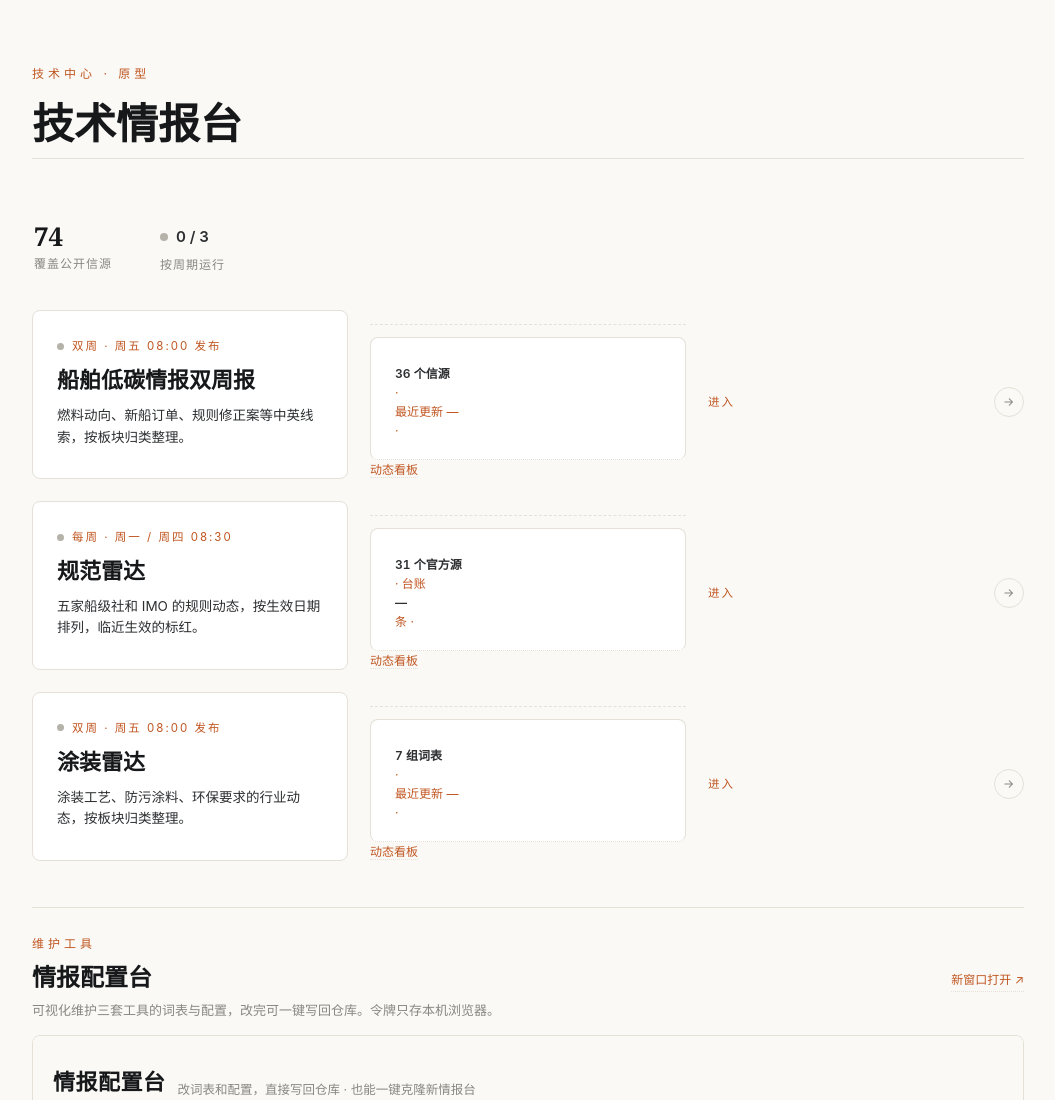
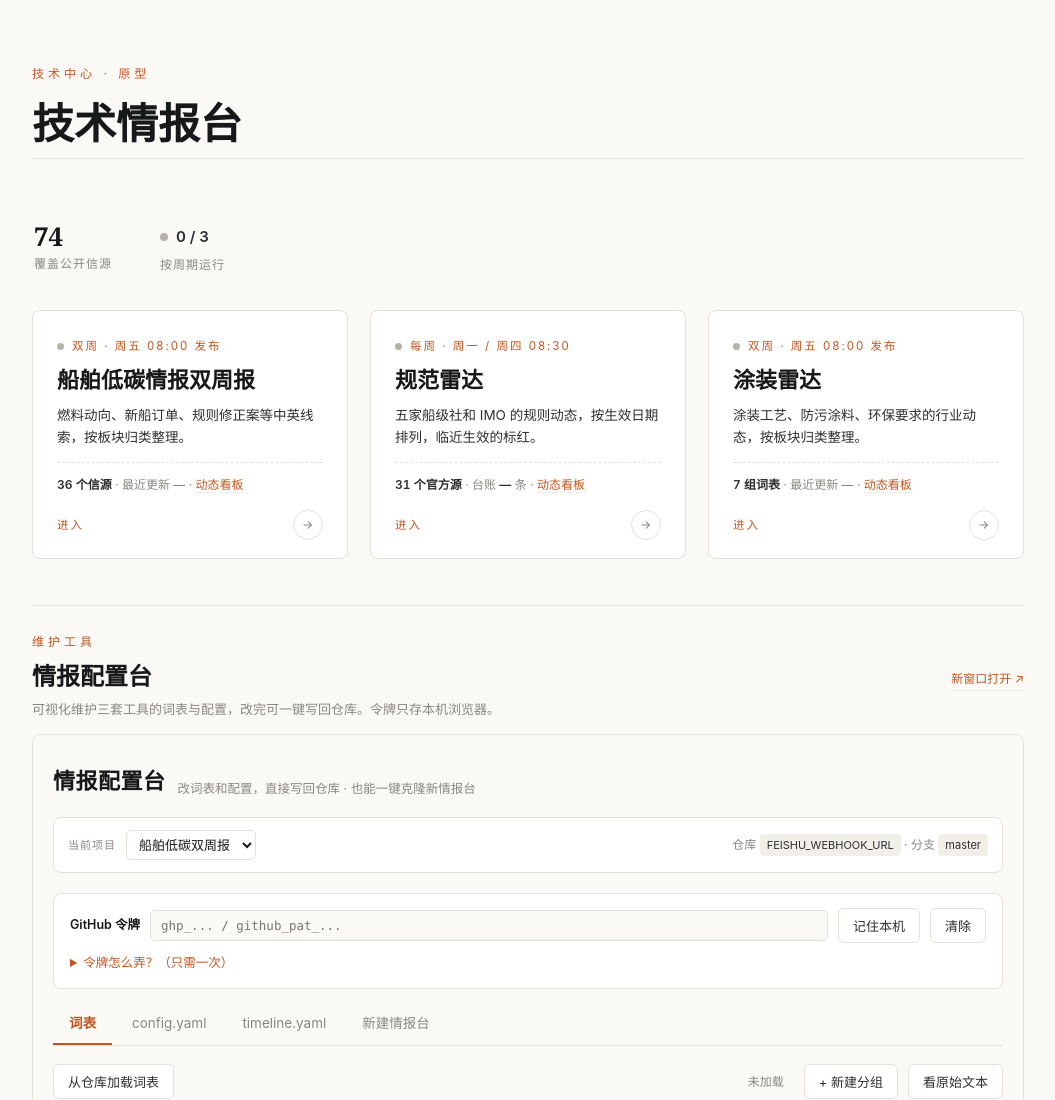
Before and after one commit to amiya54/intel-hub, a plain HTML site: page index.html in a window 1280 px wide. Shown: the top 1100 px of the page, without its empty margins (112-1167 px from the left). Drawn offline with Linux system fonts and the light colour scheme; no server answers.

Commit message:
修复卡片结构：卡片改 div + 铺满透明链接，消除 a 嵌 a 导致 meta 区被拆成独立卡片

```diff
--- a/index.html
+++ b/index.html
@@ -60,6 +60,8 @@
     border-color: var(--amber); transform: translateY(-3px);
     box-shadow: 0 12px 28px rgba(22,24,26,.07); outline: none;
   }
+  /* 整卡可点：铺满的透明链接（避免 <a> 嵌 <a> 把卡片拆碎） */
+  .card .cover { position: absolute; inset: 0; z-index: 1; }
   .cadence { font-size: 11.5px; letter-spacing: 2px; color: var(--amber); display: flex; align-items: center; gap: 8px; }
   .dot { width: 7px; height: 7px; border-radius: 50%; background: var(--idle); flex: none; }
   .dot.ok { background: var(--ok); }
@@ -78,7 +80,7 @@
   .desc { margin-top: 10px; font-size: 13.5px; color: var(--body); flex: 1; }
   .meta { margin-top: 14px; padding-top: 12px; border-top: 1px dashed var(--line); font-size: 12px; color: var(--muted); }
   .meta b { color: var(--body); font-weight: 600; font-variant-numeric: tabular-nums; }
-  .meta a { color: var(--amber); text-decoration: none; border-bottom: 1px dotted var(--line); }
+  .meta a { position: relative; z-index: 2; color: var(--amber); text-decoration: none; border-bottom: 1px dotted var(--line); }
   .meta a:hover { border-color: var(--amber); }
 
   .cta { margin-top: 16px; display: flex; align-items: center; justify-content: space-between; }
@@ -148,7 +150,8 @@
 
   <div class="cards">
 
-    <a class="card" href="https://amiya54.github.io/FEISHU_WEBHOOK_URL/">
+    <div class="card">
+      <a class="cover" href="https://amiya54.github.io/FEISHU_WEBHOOK_URL/" aria-label="进入低碳双周报"></a>
       <span class="newtag" id="new-lowc">NEW</span><div class="cadence"><i class="dot" id="dot-lowc"></i>双周 · 周五 08:00 发布</div>
       <h2>船舶低碳情报双周报</h2>
       <div class="desc">燃料动向、新船订单、规则修正案等中英线索，按板块归类整理。</div>
@@ -157,9 +160,10 @@
         <span>进入</span>
         <i><svg viewBox="0 0 24 24" fill="none" stroke="currentColor" stroke-width="1.8" stroke-linecap="round" stroke-linejoin="round"><path d="M5 12h13M12.5 6.5 18 12l-5.5 5.5"/></svg></i>
       </div>
-    </a>
+    </div>
 
-    <a class="card" href="https://amiya54.github.io/rules-radar/">
+    <div class="card">
+      <a class="cover" href="https://amiya54.github.io/rules-radar/" aria-label="进入规范雷达"></a>
       <span class="newtag" id="new-radar">NEW</span><div class="cadence"><i class="dot" id="dot-radar"></i>每周 · 周一 / 周四 08:30</div>
       <h2>规范雷达</h2>
       <div class="desc">五家船级社和 IMO 的规则动态，按生效日期排列，临近生效的标红。</div>
@@ -168,9 +172,10 @@
         <span>进入</span>
         <i><svg viewBox="0 0 24 24" fill="none" stroke="currentColor" stroke-width="1.8" stroke-linecap="round" stroke-linejoin="round"><path d="M5 12h13M12.5 6.5 18 12l-5.5 5.5"/></svg></i>
       </div>
-    </a>
+    </div>
 
-    <a class="card" href="https://amiya54.github.io/ship-coating-radar/">
+    <div class="card">
+      <a class="cover" href="https://amiya54.github.io/ship-coating-radar/" aria-label="进入涂装雷达"></a>
       <span class="newtag" id="new-coat">NEW</span><div class="cadence"><i class="dot" id="dot-coat"></i>双周 · 周五 08:00 发布</div>
       <h2>涂装雷达</h2>
       <div class="desc">涂装工艺、防污涂料、环保要求的行业动态，按板块归类整理。</div>
@@ -179,7 +184,7 @@
         <span>进入</span>
         <i><svg viewBox="0 0 24 24" fill="none" stroke="currentColor" stroke-width="1.8" stroke-linecap="round" stroke-linejoin="round"><path d="M5 12h13M12.5 6.5 18 12l-5.5 5.5"/></svg></i>
       </div>
-    </a>
+    </div>
 
   </div>
 
```
